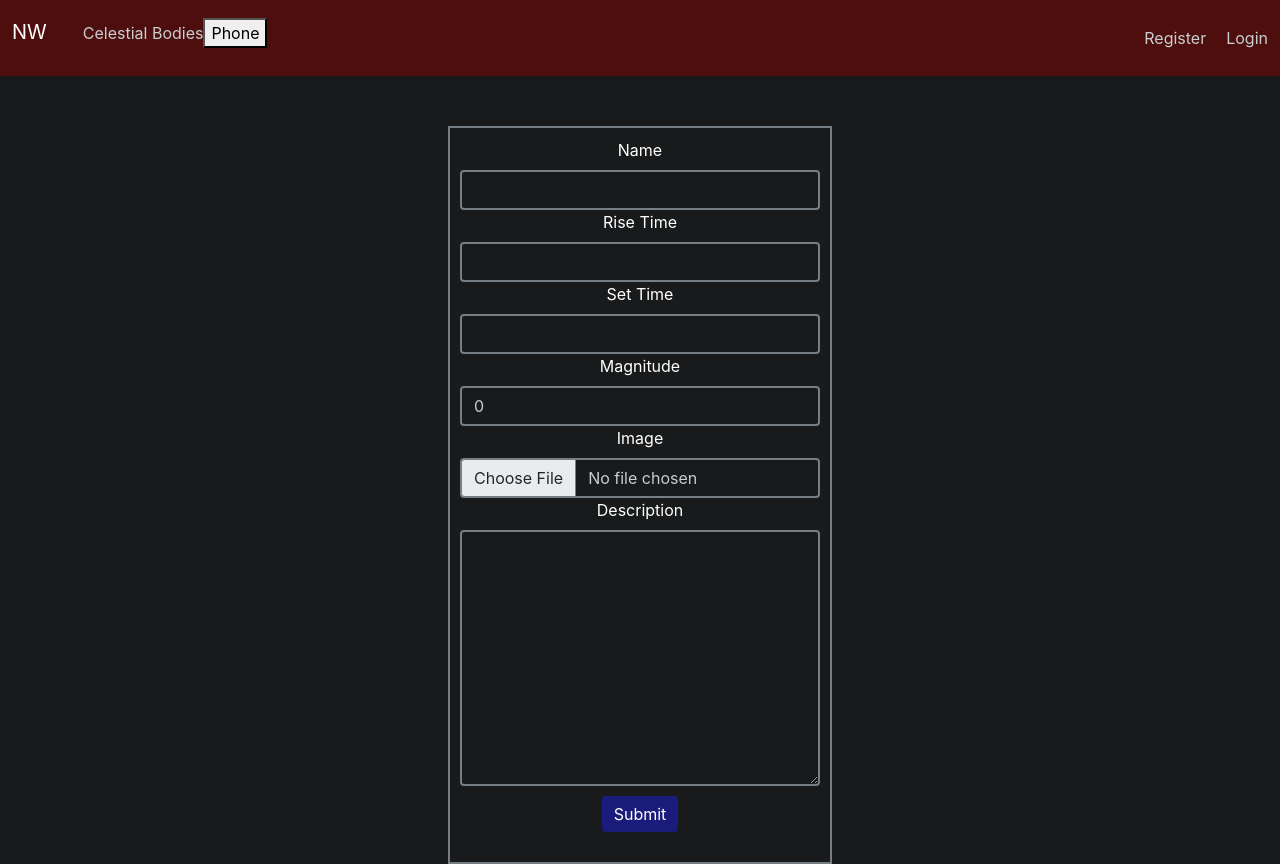
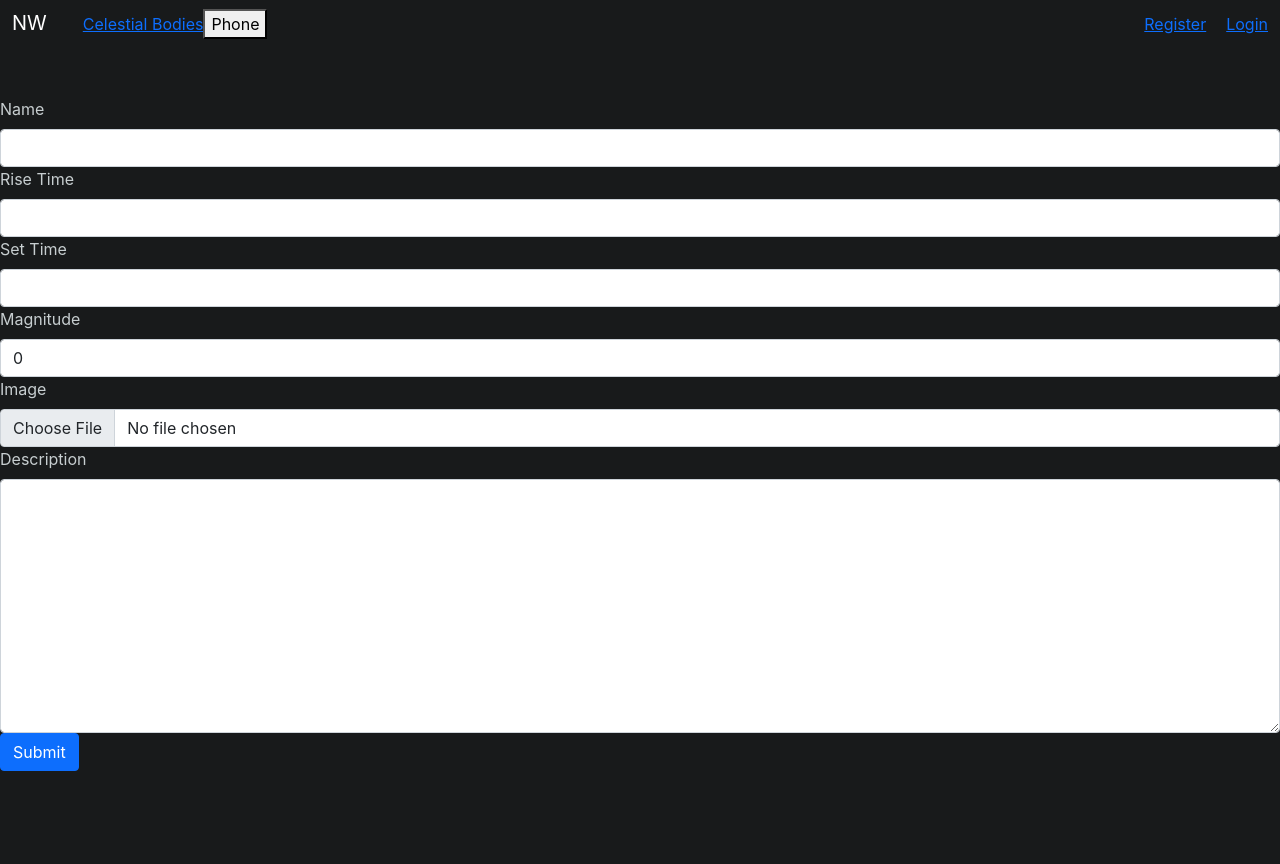
Before and after one commit to PatrickBoynton/night_watch, a React (Create React App) app in the folder frontend/static/: page /admin in a window 1280 px wide. After the commit the page ends 800 px from the top, so only its background shows below. Built offline with nearby package versions, Linux system fonts and the light colour scheme; no server answers.

Commit message:
Redid the css.

```diff
--- a/frontend/static/src/App.css
+++ b/frontend/static/src/App.css
@@ -1,146 +1,15 @@
-.App {
-  text-align: center;
-}
-.login-register {
-  width: 30%;
-  border: 2px solid #768084;
-  color: #fff;
-  padding: 10px;
-  margin: 0 auto;
-}
-input {
-  /*color: white!important;*/
-  border: 2px solid #768084!important;
-  background-color: #181a1b !important;
-  color: #c7ced0 !important;
-}
-textarea {
-  /*color: white!important;*/
-  border: 2px solid #768084!important;
-  color: #C7CED0!important;
-  background-color: #181a1b!important;
-}
-.card{
-  /*width: 30%;*/
-  min-width: 300px;
-  border: 2px solid #768084;
-  /*margin: 5px 5px 20px;*/
-  background-color: #181a1b;
-  color: #c7ced0;
-}
-a{
-  color: #c7ced0;
-  text-decoration: none;
-}
-a:hover{
-  color: #7d7b7b;
-}
-.card-header{
-  background-color: #8e000077;
-  height: 100%;
-  color: #fff;
-}
-.card-footer{
-  /*background-color: #8e0000!important;*/
-}
-button{
-  margin-top: 10px;
-  margin-bottom: 20px;
-}
-img {
-  width: 100%;
-}
-.profile-image{
-  height: 20%;
-  width: 30%;
-  border-radius: 100px;
-  margin-bottom: 20vw;
-}
- section {
-  width: 100%;
-  height: 50%;
-  margin-right: 200px;
-}
-.left-boarder {
-  background-color: #8e0000;
-  width: 40vw;
-  height: 100vh;
-}
-.right-boarder {
-  height: 100vh;
-  width: 50vw;
-  background-color: #c7ced0;
-  border-top: 4px solid #c7ced0;
-  border-right: 4px solid #c7ced0;
-  border-bottom: 4px solid #c7ced0;
-  color: #181A1B;
-}
-.test{
-  display: flex;
-}
-.btn-danger{
-  border: none;
-  background-color: #ab0303;
-}
-.btn-primary{
-  border: none;
-  background-color: #1b1b7c;
-}
-.btn-success{
-  border: none;
-  background-color: #768084;
-}
-.btn-success:disabled{
-  background-color: #768084;
-}
-.btn-success:hover{
-  border: none;
-  background-color: #5b6265;
-}
-.btn-success:focus{
-   background-color: #5b6265;
-}
-.about-text{
-  margin-top: 15%;
-}
-.nav {
-  /*padding: 20px;*/
-  background-color: #8e000077;
-}
-.img-container{
-  height: 300px;
-}
-.modal-content{
-  background-color: #181a1b;
-  text-align: center;
-}
-@media only screen and (max-width: 640px) {
-  .login-register {
-    width: 60%;
-  }
-  label {
-    white-space: nowrap;
-  }
-  /*nav{*/
-  /*  width: 20%;*/
-  /*  margin: 0 auto 10px;*/
-  /*}*/
-  a{
-    font-size: 20px;
+/*#4A1915*/
+.card {
+    background-color: #4A1915;
     text-align: center;
-    margin-top: 20px;
-    margin-bottom: 20px;
-    margin-left: 20px;
-    white-space: nowrap;
-  }
 }
 
+.card-image {
+    padding: 20px;
+}
 
-
-
-@media only screen and (min-width: 2000px){
-  .card{
-    width: 30%;
-    margin: 0 auto;
-  }
+.footer {
+    background-color: #181A1B;
+    /*padding-top: .5rem;*/
+    /*padding-bottom: .5rem;*/
 }
```
